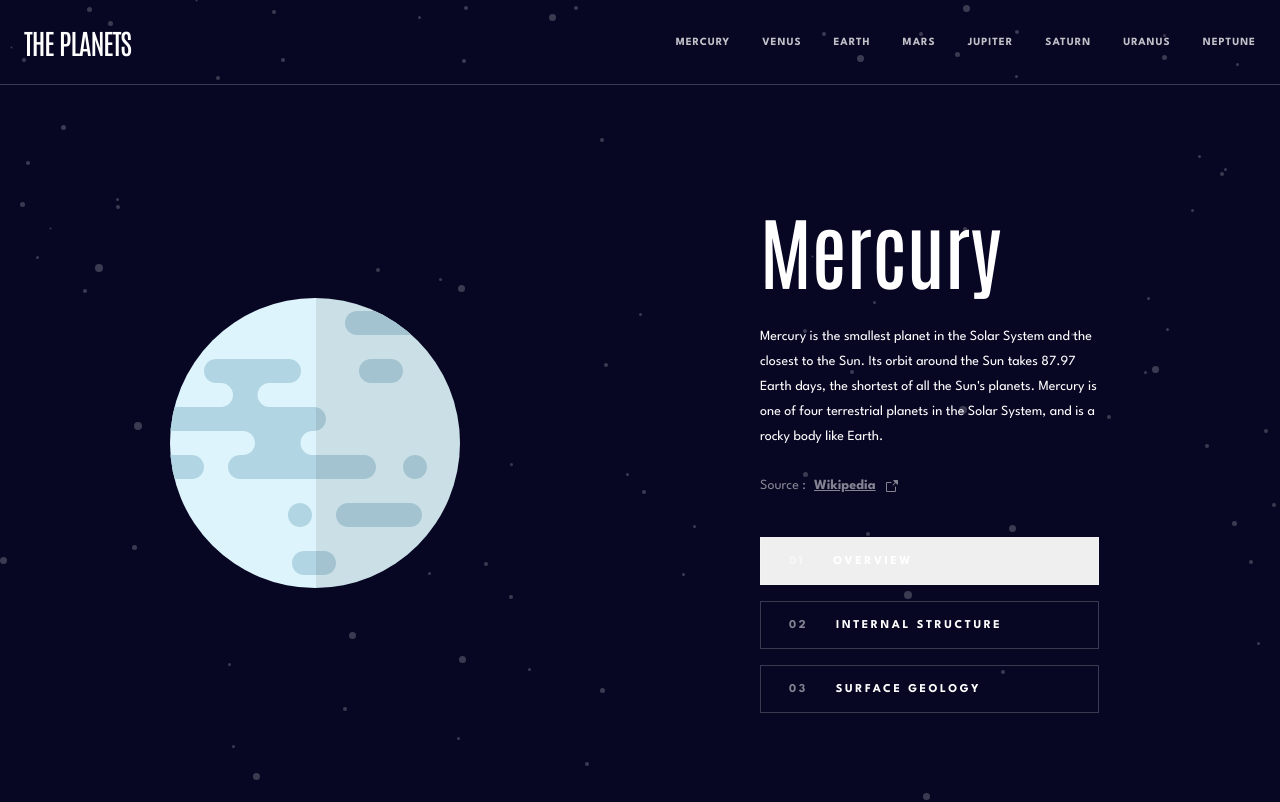
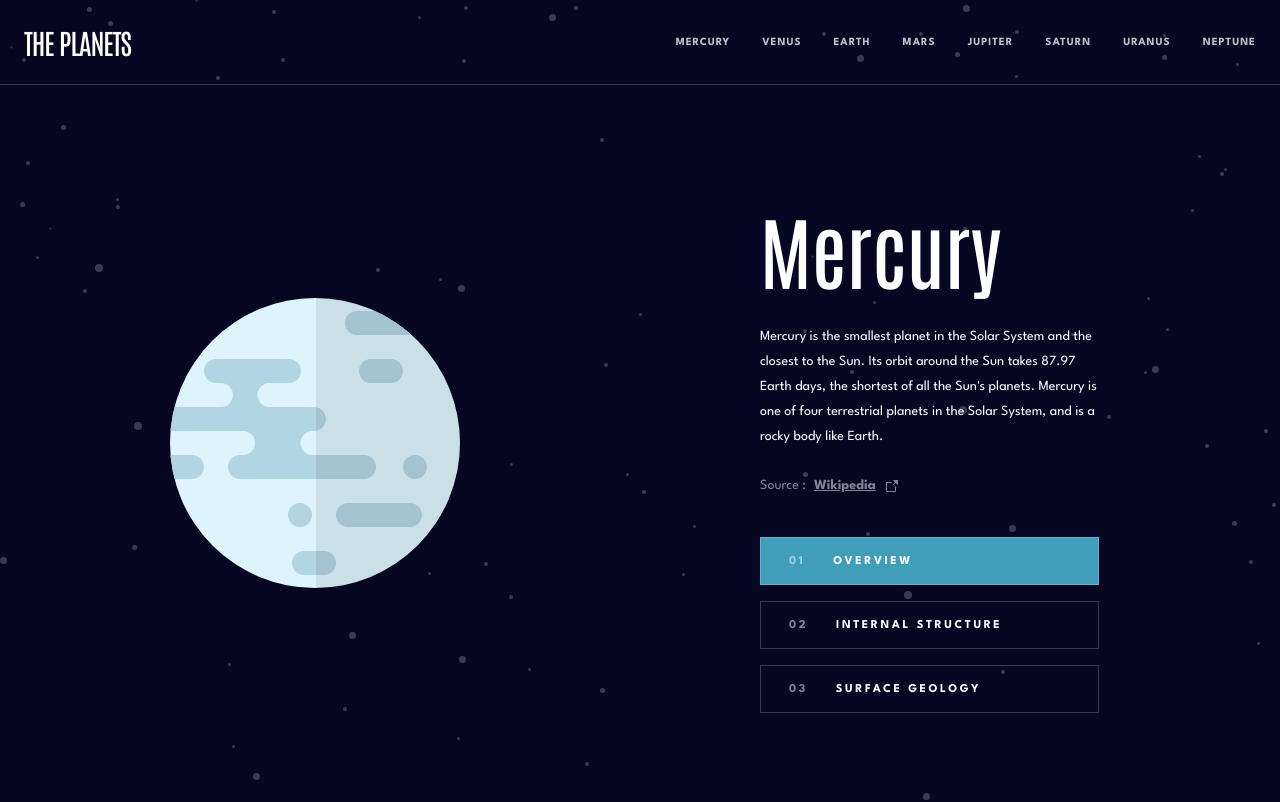
Before and after one commit to eduardogomesf/planets, a Next.js app: page / in a window 1280 px wide. Shown: the top 802 px of the page. Built offline with nearby package versions, Linux system fonts and the light colour scheme.

Commit message:
fix: fix button styles

```diff
--- a/src/styles/components/planetContent.ts
+++ b/src/styles/components/planetContent.ts
@@ -193,44 +193,28 @@ export const ContentButton = styled('button', {
                 backgroundColor: 'transparent',
             },
             'Mercury': {
-                '&:hover': {
                 backgroundColor: '$light-blue',
-                }
             },
             'Venus': {
-                '&:hover': {
                 backgroundColor: '$light-orange',
-                }
             },
             'Earth': {
-                '&:hover': {
                 backgroundColor: '$purple',
-                }
             },
             'Mars': {
-                '&:hover': {
                 backgroundColor: '$dark-orange',
-                }
             },
             'Jupiter': {
-                '&:hover': {
                 backgroundColor: '$light-red',
-                }
             },
             'Saturn': {
-                '&:hover': {
                 backgroundColor: '$orange',
-                }
             },
             'Uranus': {
-                '&:hover': {
                 backgroundColor: '$cyan',
-                }
             },
             'Neptune': {
-                '&:hover': {
                 backgroundColor: '$blue',
-                }
             }
         },
         bgColorOnHover: {
```
Lines whose indentation alone changed are shown as unchanged.
